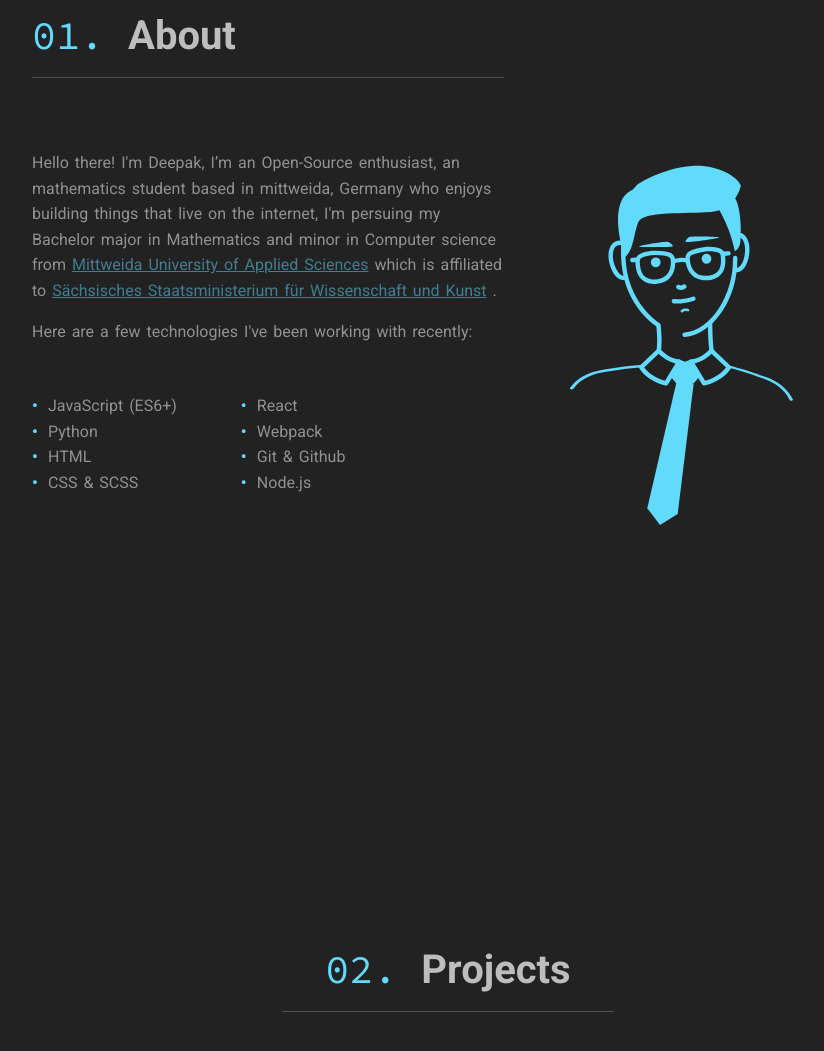
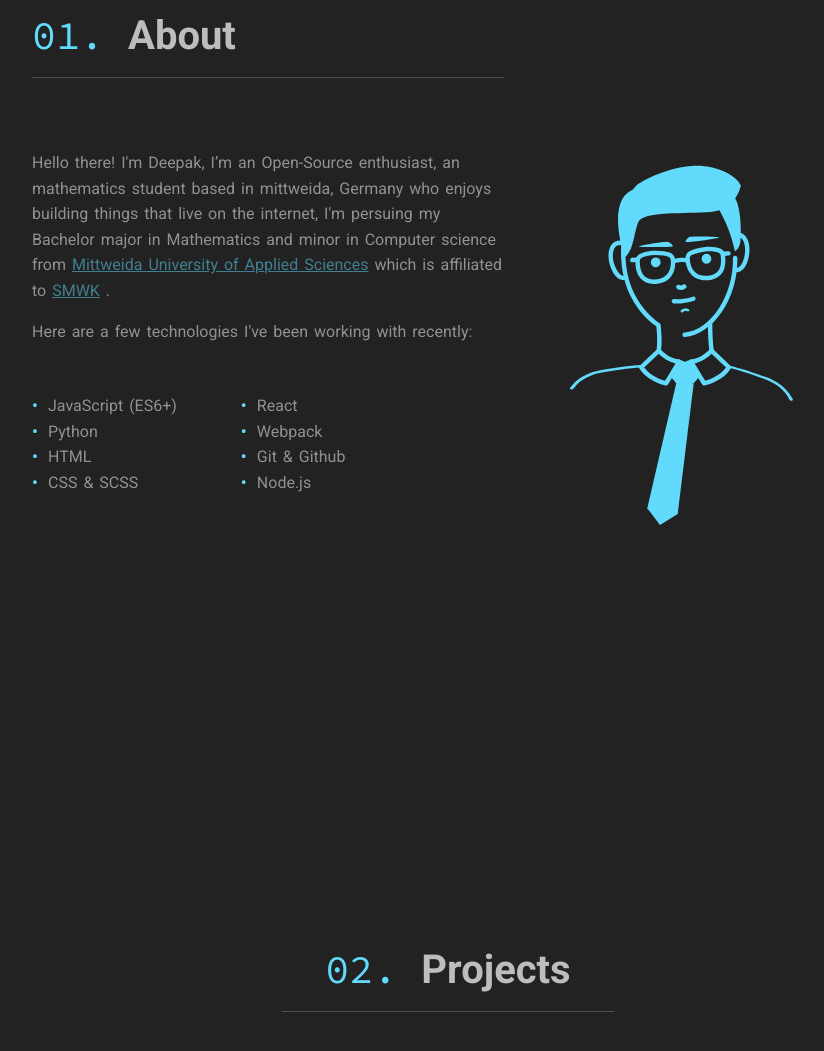
Before and after one commit to Deepak-du/Deepak-du.github.io, a plain HTML site: page Portfolio-master/index.html in a window 1280 px wide. Shown: the part 1130-2181 px from the top of the page, without its empty margins (192-1016 px from the left). Drawn offline with Linux system fonts and the light colour scheme; some packages are replaced by stand-ins of ours; a script that the page names is missing.

Commit message:
Update index.html

```diff
--- a/Portfolio-master/index.html
+++ b/Portfolio-master/index.html
@@ -65,7 +65,7 @@
 				<hr class="style-one">
 				<div class="about-p">
 						<p class="p-opacity">Hello there! I'm Deepak, I’m an Open-Source enthusiast, an mathematics student based in mittweida, Germany who enjoys building things that live on the internet,
-						I'm persuing my Bachelor major in Mathematics and minor in Computer science from <a href="https://www.hs-mittweida.de/en.html/"style=color:#61DAFB ">Mittweida University of Applied Sciences</a> which is affiliated to <a href="https://www.smwk.sachsen.de/"style=color:#61DAFB ">Sächsisches Staatsministerium für Wissenschaft und Kunst</a>
+						I'm persuing my Bachelor major in Mathematics and minor in Computer science from <a href="https://www.hs-mittweida.de/en.html/"style=color:#61DAFB ">Mittweida University of Applied Sciences</a> which is affiliated to <a href="https://www.smwk.sachsen.de/"style=color:#61DAFB ">SMWK</a>
       .</p>
 					<p class="p-opacity">Here are a few technologies I've been working with recently:</p>
 					<div class="about-ul_div">
```
